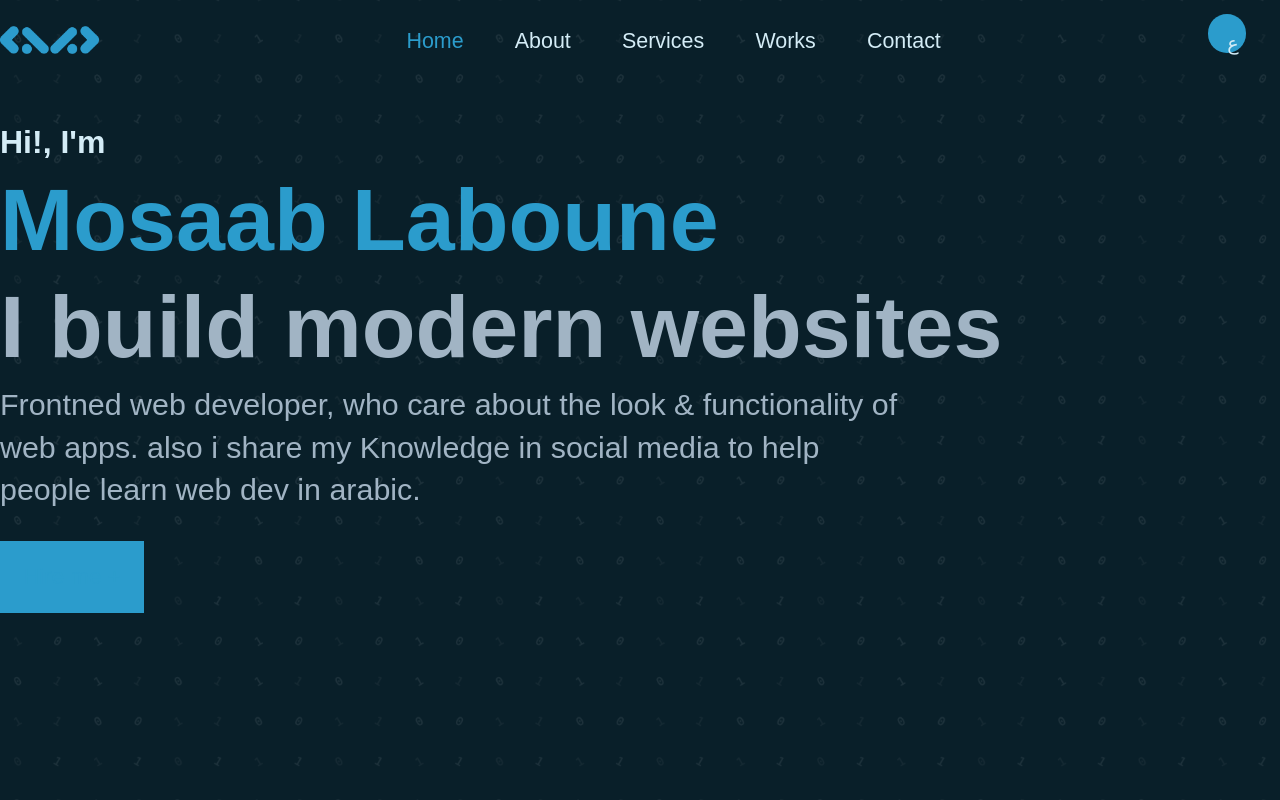
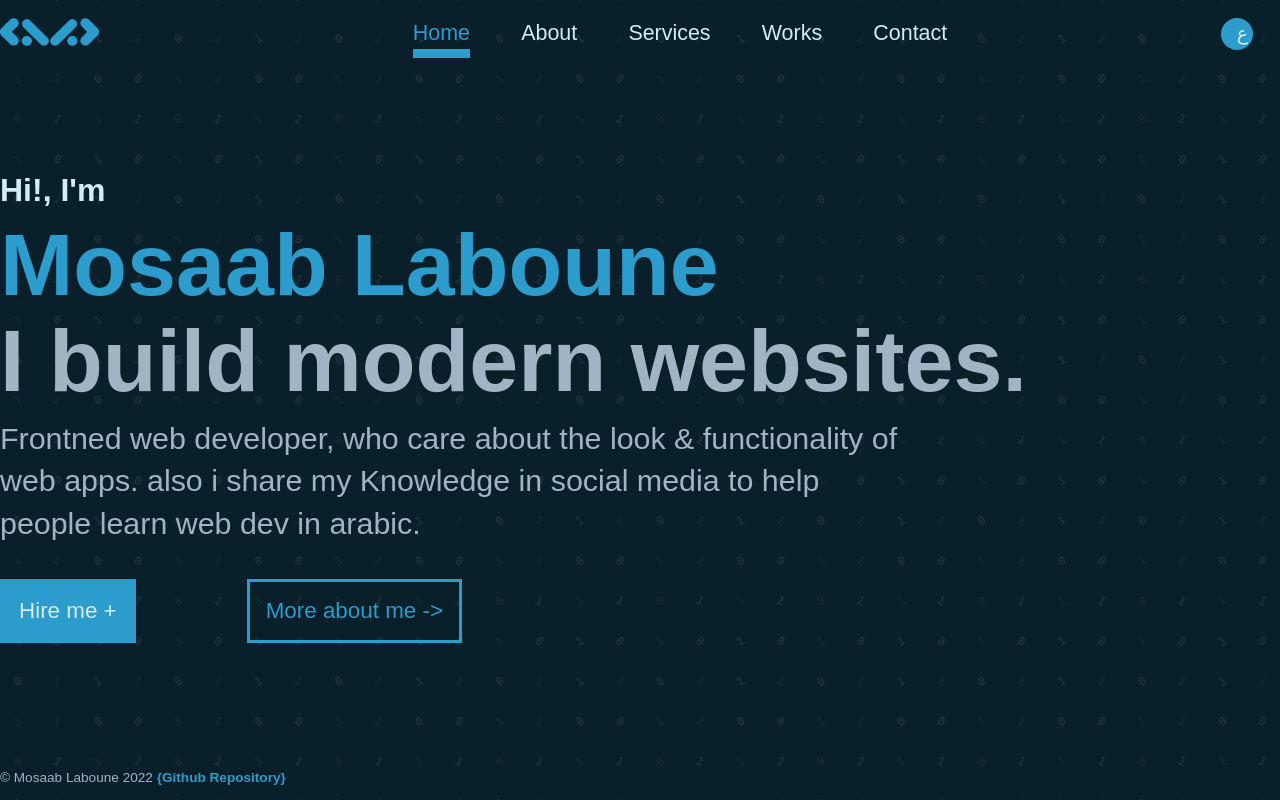
Before and after one commit to mosaablaboune/my-portfolio, a Vue app: page / in a window 1280 px wide. Shown: the top 800 px of the page. Built offline with nearby package versions, Linux system fonts and the light colour scheme; a web font is replaced by a local one.

Commit message:
allmost done home page

```diff
--- a/index.html
+++ b/index.html
@@ -6,7 +6,7 @@
     <link rel="preconnect" href="https://fonts.googleapis.com">
     <link rel="preconnect" href="https://fonts.gstatic.com" crossorigin>
     <link href="https://fonts.googleapis.com/css2?family=Roboto:wght@100;700&family=Spline+Sans:wght@700&display=swap" rel="stylesheet">
-    <title>Vite App</title>
+    <title>Mosaab Laboune - Portfolio</title>
     <style>
       @import url("https://use.typekit.net/fkc5vvx.css");
       @font-face {
--- a/src/App.vue
+++ b/src/App.vue
@@ -1,6 +1,7 @@
 <script setup>
 import { ref, watch } from 'vue';
 import TheHeader from './components/TheHeader/TheHeader.vue';
+import Footer from './components/Footer.vue';
 
 
 
@@ -10,17 +11,22 @@ import TheHeader from './components/TheHeader/TheHeader.vue';
 <template>
   <TheHeader/>
   <router-view/>
+  <Footer/>
 </template>
 
 <style>
 #app {
   margin: 0;
   padding: 0;
+  background-attachment: fixed;
   height: 100vh;
   background-color: #091F29;
-  background-image: url(src/assets/BG-.png);
+  background-image: url(src/assets/code_bg.png);
   background-position: center center;
   background-size: 85rem;
   font-family: ibm-plex-arabic, sans-serif;
+  display: flex;
+  flex-direction: column;
+  justify-content: space-between;
 }
 </style>
--- a/src/components/Buttons/ButtonFill.vue
+++ /dev/null
@@ -1,20 +0,0 @@
-<template>
-    <button>
-        Hire me +
-    </button>
-</template>
-
-
-<style>
-button {
-    outline: none;
-    border: none;
-    cursor: pointer;
-    background-color: #2b9ccc;
-    color: #d4ecf6;
-    padding: 1.2rem;
-    font-family: 'Cascadia Code', sans-serif;
-    font-weight: 500;
-    font-size: 1.4rem;
-}
-</style>
--- a/src/components/Buttons/ButtonStroke.vue
+++ /dev/null
@@ -1,19 +0,0 @@
-<template>
-    <button>
-       more about me ->
-    </button>
-</template>
-
-
-<style>
-button {
-    outline: none;
-    cursor: pointer;
-    border: 4px solid #2b9ccc;
-    color: #2b9ccc;
-    padding: 1.2rem;
-    font-family: 'Cascadia Code', sans-serif;
-    font-weight: 500;
-    font-size: 1.4rem;
-}
-</style>
--- /dev/null
+++ b/src/components/Buttons/CtaButton.vue
@@ -0,0 +1,60 @@
+<script setup>
+
+defineProps({
+    type: {
+        type: String,
+        default: 'fill'
+    }
+})
+
+</script>
+
+<template>
+    <button :class="type">
+        <slot>
+
+        </slot>
+    </button>
+</template>
+
+
+<style>
+button {
+    outline: none;
+    border: none;
+    cursor: pointer;
+    padding: 1rem;
+    font-family: 'Cascadia Code', sans-serif;
+    font-weight: 500;
+    font-size: 1.4rem;
+    transition: all ease .35s;
+    position: relative;
+}
+
+button::after{
+    position: absolute;
+    width: 0;
+    transition: all 0.35s ease;
+}
+
+.fill {
+    border: 3px solid transparent;
+    background-color: #2b9ccc;
+    color: #d4ecf6;
+
+}
+.fill:hover {
+    background-color: #d4ecf6;
+    color: #2b9ccc;
+}
+.stroke {
+    background-color: transparent;
+    border: 3px solid #2b9ccc;
+    color: #2b9ccc;
+}
+.stroke:hover {
+    background-color: #2b9ccc;
+    border: 3px solid #2b9ccc;
+    color: #d4ecf6;
+}
+</style>
--- /dev/null
+++ b/src/components/Footer.vue
@@ -0,0 +1,38 @@
+<template>
+    <footer>
+        <p>© Mosaab Laboune 2022 <a href="https://github.com/mosaablaboune/my-portfolio" target="_blank" rel="noopener noreferrer">{Github Repository}</a></p>
+    </footer>
+</template>
+
+<style scoped>
+footer {
+    width: 1320px;
+    margin: 0 auto .8rem;
+    padding: 0;
+}
+
+p {
+    font-family: 'Cascadia Code', sans-serif;
+    font-weight: 400;
+    font-size: .85rem;
+    color: #a1b4c4;
+    text-align: left;
+}
+a {
+    color: #2b9ccc;
+    text-decoration: none;
+    font-weight: 700;
+    position: relative;
+}
+a::before {
+    position: absolute;
+    content: '';
+    top: 0;
+    opacity: 0;
+    color: #d4ecf6;
+    transition: all .35 ease;
+}
+a:hover::after {
+    opacity: 1;
+}
+</style>
--- a/src/components/TheHeader/SwitchBar.vue
+++ b/src/components/TheHeader/SwitchBar.vue
@@ -24,7 +24,7 @@
 .switch {
     display: flex;
     flex-direction: row;
-    margin-top: .6rem;
+    align-items: center;
 }
 
 .lang button {
@@ -33,10 +33,10 @@
     font-size: 1.2rem;
     font-weight: 400;
     background-color: #2b9ccc;
-    width: 1.6rem;
-    height: 1.6rem;
+    width: 1rem;
+    height: 1rem;
     border-radius: 50%;
-    line-height: 1;
+    line-height: 0;
     margin-right: 1.2rem;
 }
 
@@ -48,8 +48,6 @@ button {
 }
 
 .mode button svg{
-    stroke: #d4ecf6;
-    font-size: 1.2rem;
-
+    color: #d4ecf6;
 }
 </style>
--- a/src/components/TheHeader/TheNav.vue
+++ b/src/components/TheHeader/TheNav.vue
@@ -32,6 +32,7 @@ nav ul {
 }
 nav ul li {
     padding: 0 1.6rem;
+
 }
 nav ul li a {
     text-decoration: none;
@@ -40,17 +41,31 @@ nav ul li a {
     font-family: 'Cascadia Code', sans-serif;
     font-weight: 450;
     font-size: 1.34rem;
-    transition: color, border-bottom cubic-bezier(.25, 1, .30, 1) .25s;
+    transition: color ease .35s;
+    position: relative;
 }
-nav ul li a::before {
+
+nav ul li a::after{
+    content: '';
+    width: 0;
+    position: absolute;
+    height: 9px;
+    top: 90%;
+    transition: all 0.35s ease;
+    left: 0;
     background-color: #2b9ccc;
-    height: 0.8rem;
-    left: 1rem;
-    top: 1rem;
-    width: 2rem;
 }
+
+nav ul li a:hover::after,
+.active::after{
+    width: 100%;
+
+}
+
 nav ul li a:hover,
 .active {
     color: #2b9ccc;
 }
+
+
 </style>
--- a/src/views/Home.vue
+++ b/src/views/Home.vue
@@ -1,22 +1,47 @@
 <template>
   <section class="home">
+      <main>
         <h5>Hi!, I'm</h5>
         <h1 id="name">Mosaab Laboune</h1>
-      <h1 id="build">I build modern websites</h1>
+        <h1 id="build">I build modern websites.</h1>
         <p>
             Frontned web developer, who care about the look & functionality of web apps.
             also i share my Knowledge in social media to help people learn web dev in arabic.
         </p>
         <div class="cta">
-          <ButtonFill/>
+            <router-link :to="{ name: 'Contact'}">
+                <CtaButton>
+                    Hire me +
+                </CtaButton>
+            </router-link>
+            <router-link :to="{ name: 'About'}">
+                <CtaButton type="stroke">
+                    More about me ->
+                </CtaButton>
+            </router-link>
+        </div>
+      </main>
+      <div class="social">
+          <a href="">
 
+          </a>
+          <a href="">
+
+          </a>
+          <a href="">
+
+          </a>
+          <a href="">
+
+          </a>
       </div>
+
   </section>
 </template>
 
 <script setup>
-import ButtonFill from '@/components/Buttons/ButtonFill.vue';
-import ButtonStroke from '../components/Buttons/ButtonStroke.vue';
+
+import CtaButton from '@/components/Buttons/CtaButton.vue';
 
 </script>
 
@@ -24,21 +49,26 @@ import ButtonStroke from '../components/Buttons/ButtonStroke.vue';
 .home {
     width: 1320px;
     margin: 0 auto;
+    position: relative;
+}
+main {
     display: flex;
     flex-direction: column;
+    margin: 0;
+    padding: 0;
 }
-
 h5 {
     font-family: 'Cascadia Code', sans-serif;
     font-weight: 600;
     font-size: 2rem;
     color: #d4ecf6;
-    margin: 2.5rem 0;
+    margin-top: 2.2rem;
+    margin-bottom: 0;
 }
 
 h1 {
+    margin-bottom: 0;
     font-size: 5.5rem;
-    margin: 0;
     font-weight: 700;
     font-family: 'IBM Plex Sans Arabic', sans-serif;
     line-height: 0;
@@ -46,17 +76,18 @@ h1 {
 
 #name {
     color: #2b9ccc;
-    margin-top: 1.2rem;
+    margin-top: 3.5rem;
 
 }
 
 #build {
     color: #a1b4c4;
-    margin-top: 6.7rem;
+    margin-top: 6rem;
 }
 
 p {
     margin-top: 3.5rem;
+    margin-bottom: 0;
     width: 68%;
     color: #a1b4c4;
     font-size: 1.9rem;
@@ -64,7 +95,14 @@ p {
     line-height: 1.4;
 }
 .cta {
+    margin-top: 2.2rem;
+    margin-bottom: 0;
     display: flex;
-
+    width: 35%;
+    flex-direction: row;
+    justify-content: space-between;
+}
+.social {
+    position: absolute;
 }
 </style>
```
Also changed, not shown: src/assets/code_bg.png (renamed from src/assets/BG-.png). Lines whose indentation alone changed are shown as unchanged.
